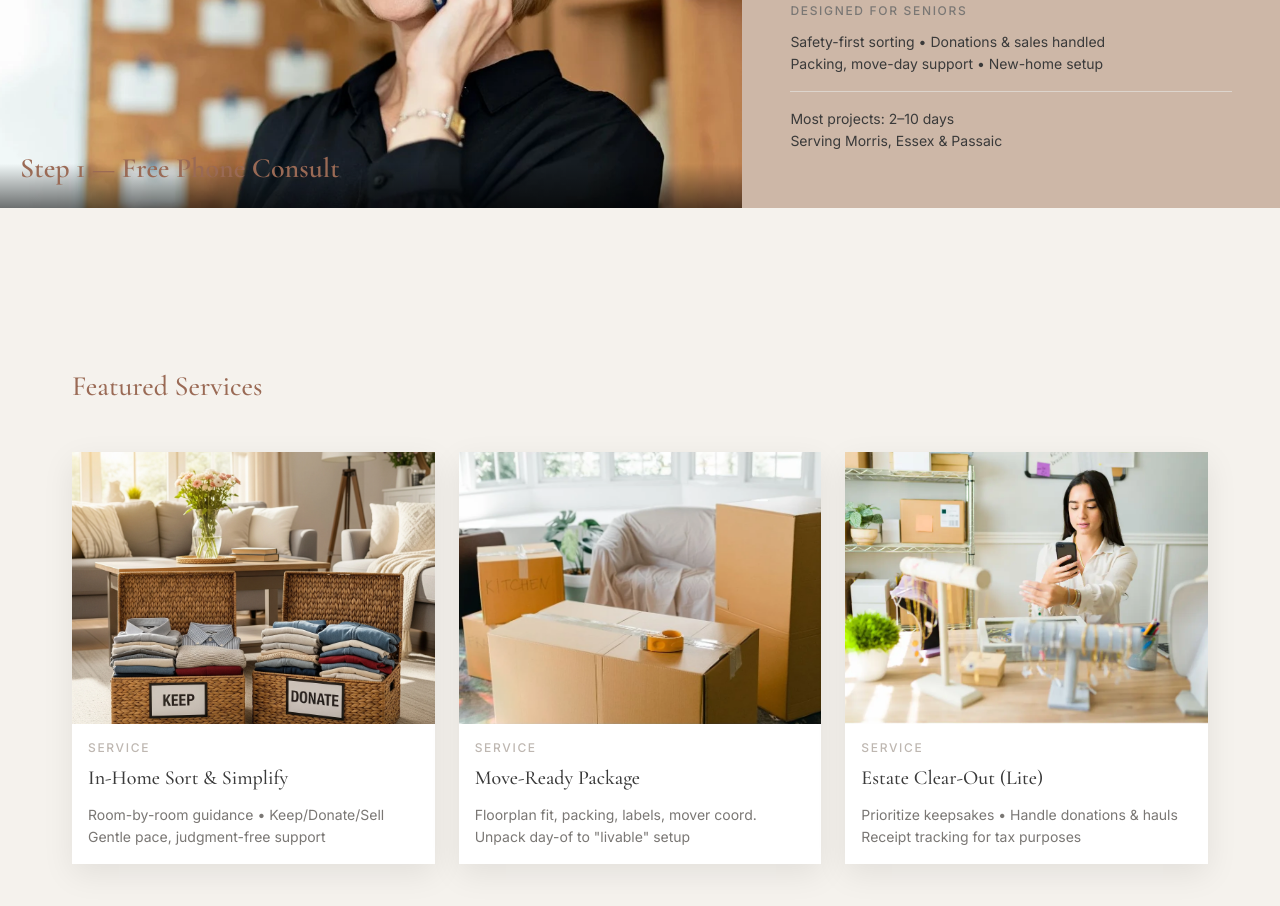
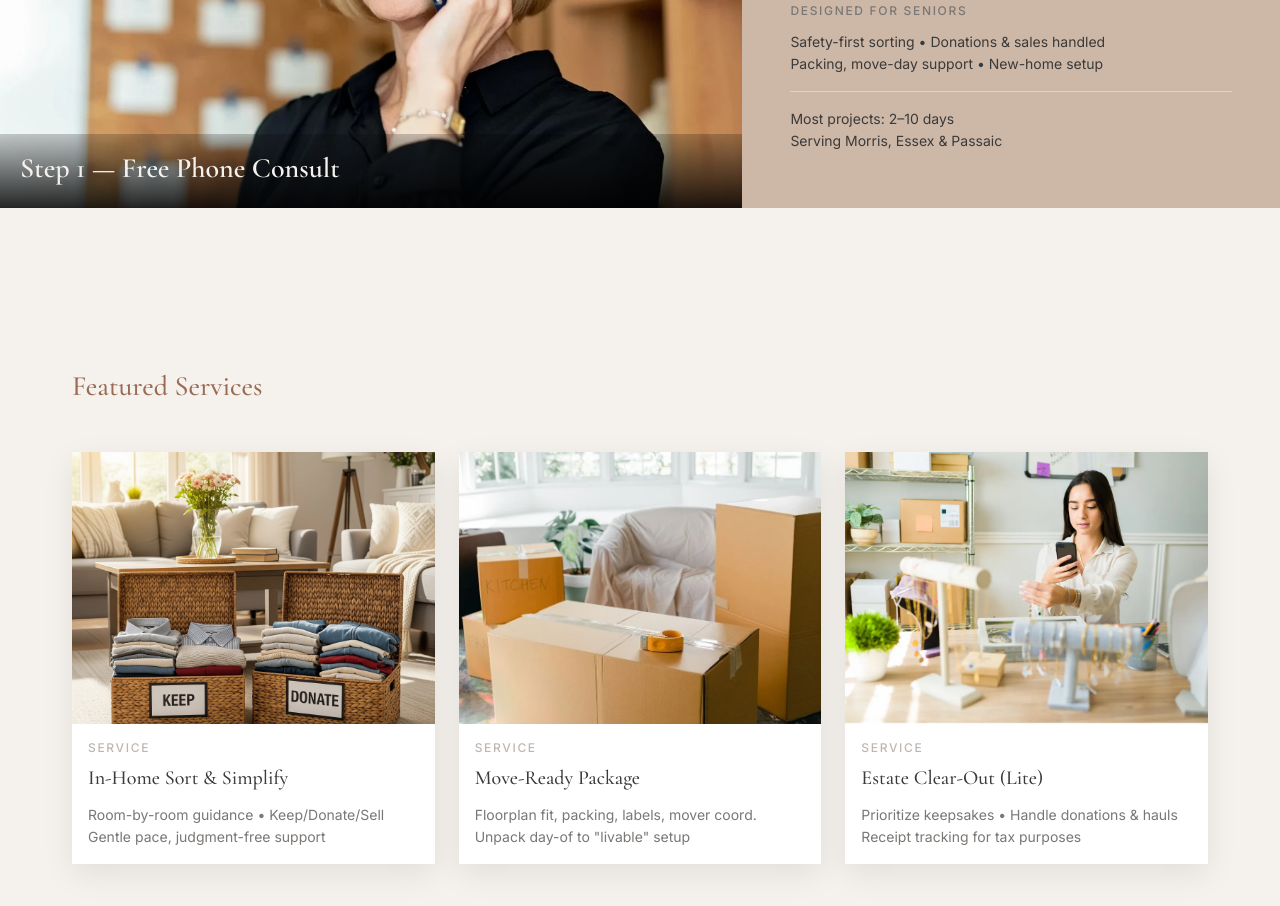
Before and after one commit to imorenodev/memory-movers-nj, a plain HTML site: page index.html in a window 1280 px wide. Shown: the part 1360-2266 px from the top of the page. Drawn offline with nearby package versions, Linux system fonts and the light colour scheme.

Commit message:
add step-3 image

```diff
--- a/index.html
+++ b/index.html
@@ -78,7 +78,7 @@
         <figcaption class="overlay"><h3>Step 2 — In-Home Assessment</h3></figcaption>
       </figure>
       <figure id="step-3" class="slide" data-step="3">
-        <img src="https://picsum.photos/id/1050/700/520" alt="Sorting items for keep, donate, and sell">
+        <img src="assets/images/step-3-sort-donate-sell.webp" alt="Sorting items for keep, donate, and sell">
         <figcaption class="overlay"><h3>Step 3 — Sort, Donate & Sell</h3></figcaption>
       </figure>
       <figure id="step-4" class="slide" data-step="4">
--- a/styles.css
+++ b/styles.css
@@ -874,12 +874,13 @@ a:focus {
   position: absolute;
   left: 0; right: 0; bottom: 0;
   padding: 18px 20px 22px;
-  background: linear-gradient(0deg, rgba(0,0,0,.55) 0%, rgba(0,0,0,0) 60%);
+  background: linear-gradient(0deg, rgba(0,0,0,.85) 0%, rgba(0,0,0,.2) 100%);
   color: #fff;
   pointer-events: none;
 }
 #feature-split.plan-carousel .slide .overlay h3{
   margin: 0;
+  color: var(--ivory);
   font-family: "Cormorant Garamond", Georgia, serif;
   font-weight: 600;
   font-size: clamp(22px, 2.2vw, 28px);
```
Also changed, not shown: .claude/settings.local.json, assets/images/step-3-sort-donate-sell.webp (added).
